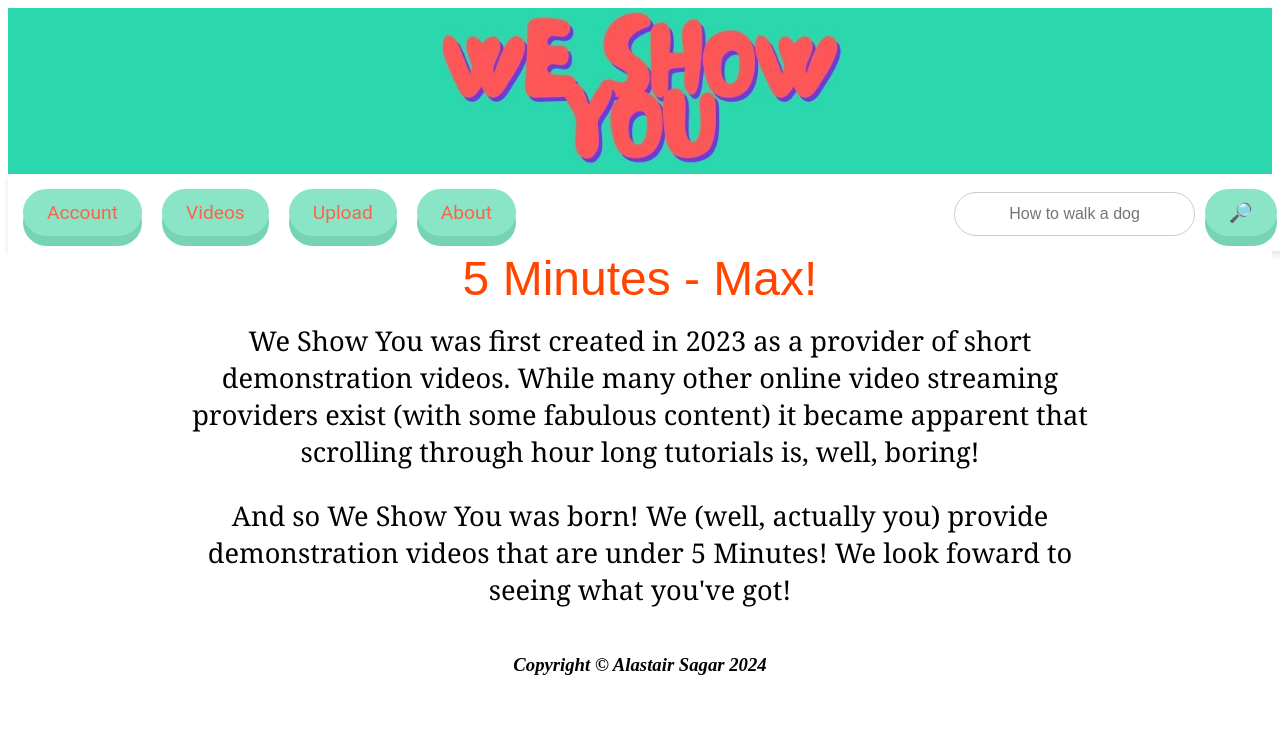
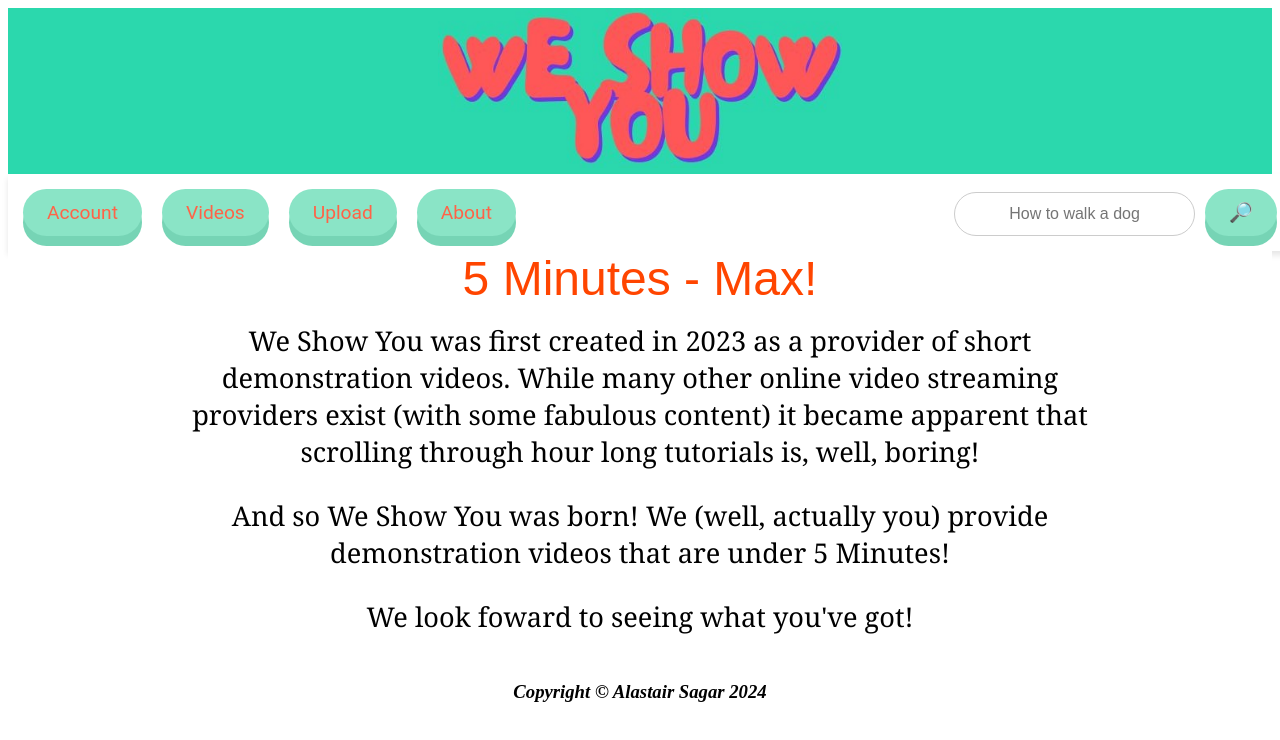
Before and after one commit to rooneyarizona/weshowyou, a React (Create React App) app: page /about in a window 1280 px wide. Shown: the top 740 px of the page. Built offline with nearby package versions, Linux system fonts and the light colour scheme; no server answers.

Commit message:
Update Launch

```diff
--- a/src/pages/About.jsx
+++ b/src/pages/About.jsx
@@ -16,7 +16,7 @@ function About() {
 
 
         <p>And so We Show You was born! We (well, actually you) provide
-        demonstration videos that are under 5 Minutes! We look foward to seeing
+        demonstration videos that are under 5 Minutes!</p> <p>We look foward to seeing
         what you've got!</p>
         </div>
     </>
```
